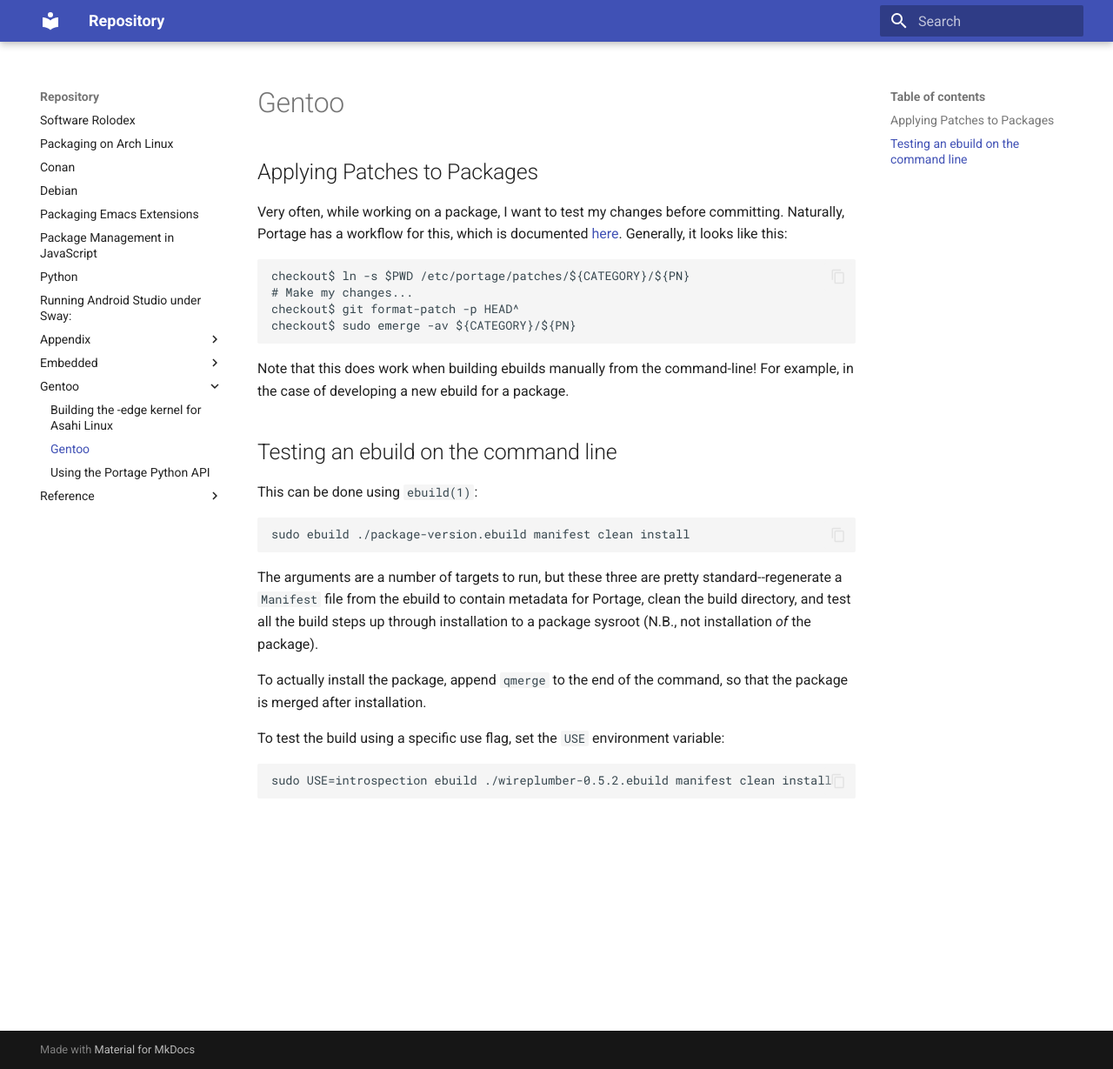
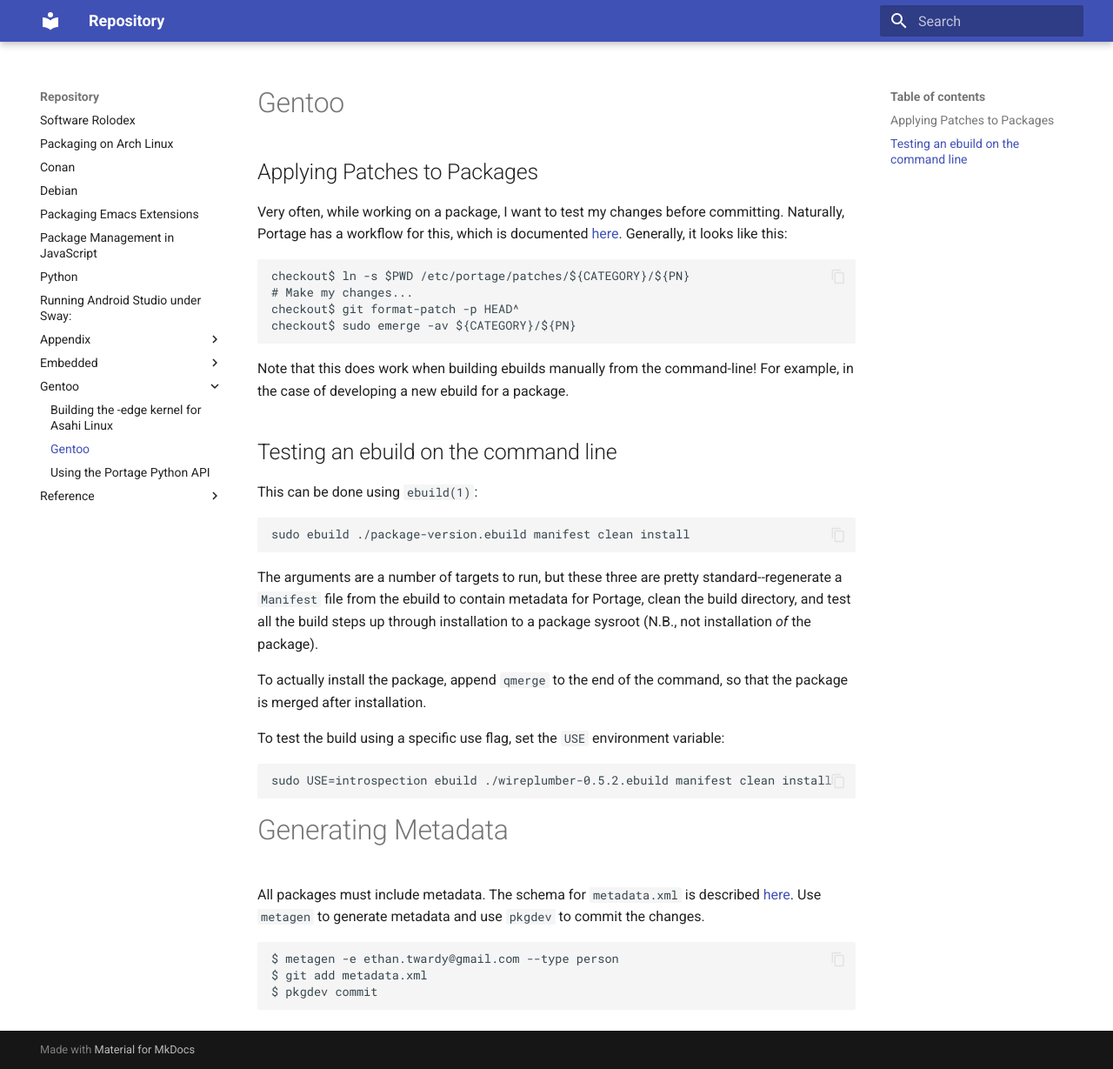
Before and after one commit to AmateurECE/twardyece-repository, an MkDocs documentation site: the page built from docs/Gentoo/Packaging.md, in a window 1280 px wide and 1229 px high. Shown: the whole window at 87% size. Built offline with MkDocs 1.6.1 and Material for MkDocs 9.7.7, drawn with Linux system fonts in a browser that asks for light colours.

Commit message:
Add Gentoo packaging information

````diff
--- a/docs/Gentoo/Packaging.md
+++ b/docs/Gentoo/Packaging.md
@@ -39,4 +39,17 @@ To test the build using a specific use flag, set the `USE` environment variable:
 sudo USE=introspection ebuild ./wireplumber-0.5.2.ebuild manifest clean install
 ```
 
+# Generating Metadata
+
+All packages must include metadata. The schema for `metadata.xml` is described
+[here][2]. Use `metagen` to generate metadata and use `pkgdev` to commit the
+changes.
+
+```
+$ metagen -e ethan.twardy@gmail.com --type person
+$ git add metadata.xml
+$ pkgdev commit
+```
+
 [1]: https://wiki.gentoo.org/wiki//etc/portage/patches
+[2]: https://devmanual.gentoo.org/ebuild-writing/misc-files/metadata/index.html
````
